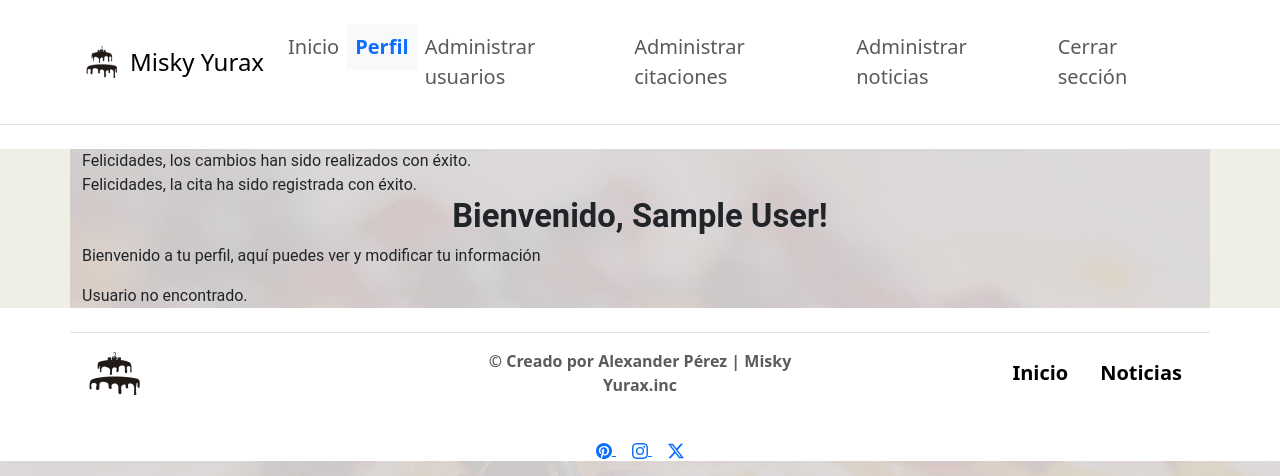
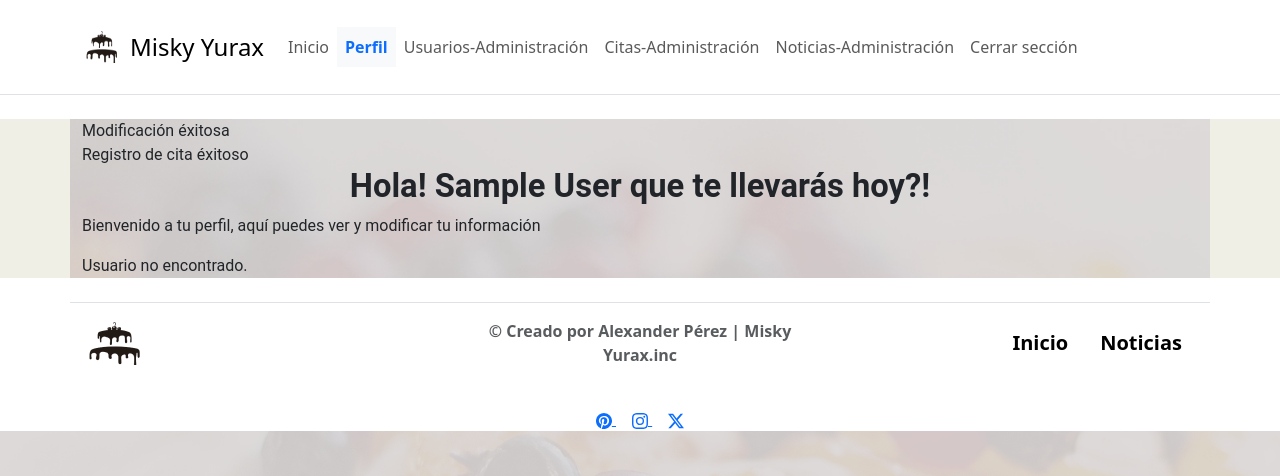
Before and after one commit to ByAlex96/miskyyurax, a PHP site: page /miskyyurax/views/perfil.php in a window 1280 px wide. Shown: the top 476 px of the page. Run offline with PHP 8.4, Linux system fonts and the light colour scheme; the visitor is signed in with stand-in values (Sample User, id 1); data comes from the database, SQL or seed files in the repository.

Commit message:
100% funcional y diseño al 80%

```diff
--- a/scripts/mensaje_cambio.php
+++ b/scripts/mensaje_cambio.php
@@ -6,11 +6,11 @@ if (isset($_SESSION['error']) && !empty($_SESSION['error'])) {
 }
 // detecta si ha habido un cambio en los formularios
 if (isset($_SESSION['cambio']) && $_SESSION['cambio'] === TRUE) {
-    echo "<div class='success'>Felicidades, los cambios han sido realizados con éxito.</div>";
+    echo "<div class='success'>Modificación éxitosa</div>";
     $_SESSION['cambio'] = FALSE; // Limpiar el mensaje de éxito después de mostrarlo
 }
 // detecta si ha registrado una cita
 if (isset($_SESSION['cita']) && $_SESSION['cita'] === TRUE) {
-    echo "<div class='success'>Felicidades, la cita ha sido registrada con éxito.</div>";
+    echo "<div class='success'>Registro de cita éxitoso</div>";
     $_SESSION['cita'] = ''; // Limpiar los errores después de mostrarlos
 }
--- a/views/barras/barra_admin.php
+++ b/views/barras/barra_admin.php
@@ -9,7 +9,7 @@
                 <span class="navbar-toggler-icon"></span>
             </button>
             <div class="collapse navbar-collapse" id="navbarNav">
-                <ul class="navbar-nav me-auto mb-2 mb-lg-0 fs-5">
+                <ul class="navbar-nav me-auto mb-2 mb-lg-0 ">
                     <li class="nav-item">
                         <a class="nav-link" aria-current="page" href="/miskyyurax/index.php">Inicio</a>
                     </li>
@@ -17,13 +17,13 @@
                         <a class="nav-link" href="/miskyyurax/views/perfil.php">Perfil</a>
                     </li>
                     <li class="nav-item">
-                        <a class="nav-link" href="/miskyyurax/views/admin_usuarios.php">Administrar usuarios</a>
+                        <a class="nav-link" href="/miskyyurax/views/admin_usuarios.php">Usuarios-Administración</a>
                     </li>
                     <li class="nav-item">
-                        <a class="nav-link" href="/miskyyurax/views/citaciones.php">Administrar citaciones</a>
+                        <a class="nav-link" href="/miskyyurax/views/citaciones.php">Citas-Administración</a>
                     </li>
                     <li class="nav-item">
-                        <a class="nav-link" href="/miskyyurax/views/noticias.php">Administrar noticias</a>
+                        <a class="nav-link" href="/miskyyurax/views/noticias.php">Noticias-Administración</a>
                     </li>
                     <li class="nav-item">
                         <a class="nav-link" href="/miskyyurax/views/login/logout.php">Cerrar sección</a>
--- a/views/barras/barra_bienvenida.php
+++ b/views/barras/barra_bienvenida.php
@@ -9,7 +9,7 @@
                     <span class="navbar-toggler-icon"></span>
                 </button>
                 <div class="collapse navbar-collapse " id="navbarNav">
-                    <ul class="navbar-nav ms-auto fs-5">
+                    <ul class="navbar-nav ms-auto ">
                         <li class="nav-item">
                             <a class="nav-link text-black" href="/miskyyurax/index.php">Inicio</a>
                         </li>
--- a/views/barras/bienvenido.php
+++ b/views/barras/bienvenido.php
@@ -1,7 +1,7 @@
 <?php
 if (isset($_SESSION["valido"]) || isset($_SESSION["nombre"])) {
 ?>
-    <h2>Bienvenido, <?php echo htmlspecialchars($_SESSION['nombre']); ?>!</h2>
+    <h2>Hola! <?php echo htmlspecialchars($_SESSION['nombre']); ?> que te llevarás hoy?!</h2>
 <?php
 }
 ?>
--- a/views/noticias.php
+++ b/views/noticias.php
@@ -32,7 +32,7 @@ if (isset($_SESSION['usuario'])) {
 
     <main>
         <section>
-            <div class="container p-2 vh-100">
+            <div class="container p-2 ">
                 <?php include('../scripts/mensaje_cambio.php'); ?>
 
                 <?php if (isset($role) && $role == 'admin') { ?>
```
Also changed, not shown: index.php (+5 -4 lines), views/pagina_registro.php (+43 -0 lines), imagenes/foto Alex.jpg (renamed from imagen/foto Alex.jpg), 2 other files.
